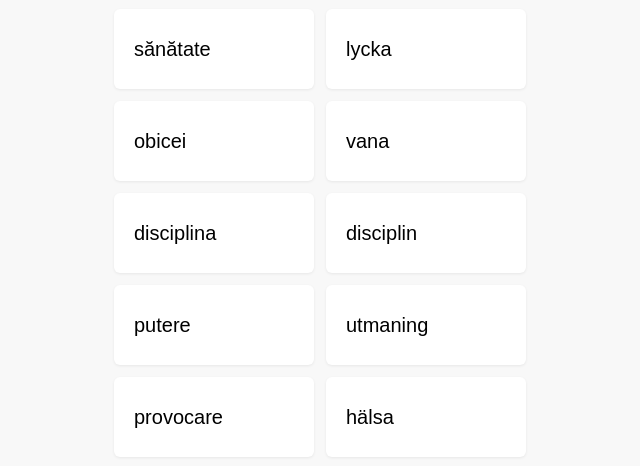
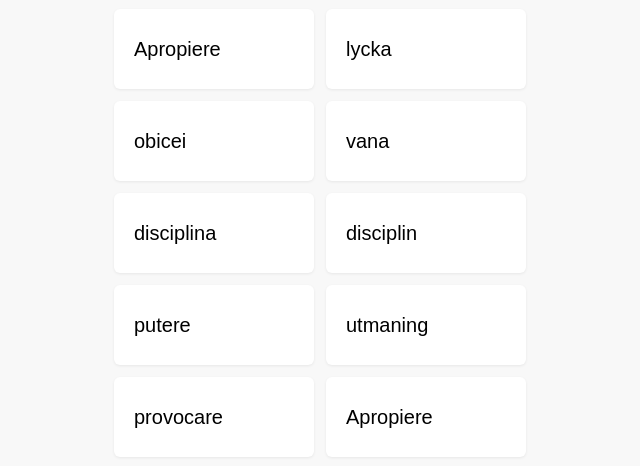
Before and after one commit to bogdanbojneagu/Values, a plain HTML site: page index.html in a window 1280 px wide. Shown: the part 289-755 px from the top of the page, 320-960 px from the left. Drawn offline with Linux system fonts and the light colour scheme.

Commit message:
Update index.html

```diff
--- a/index.html
+++ b/index.html
@@ -79,7 +79,7 @@
     <div id="result" class="success"></div>
     <script>
         const pairs = [
-            { ro: "sănătate", sv: "hälsa" },
+            { ro: "Apropiere", sv: "Apropiere" },
             { ro: "obicei", sv: "vana" },
             { ro: "bani", sv: "pengar" },
             { ro: "putere", sv: "kraft" },
```
